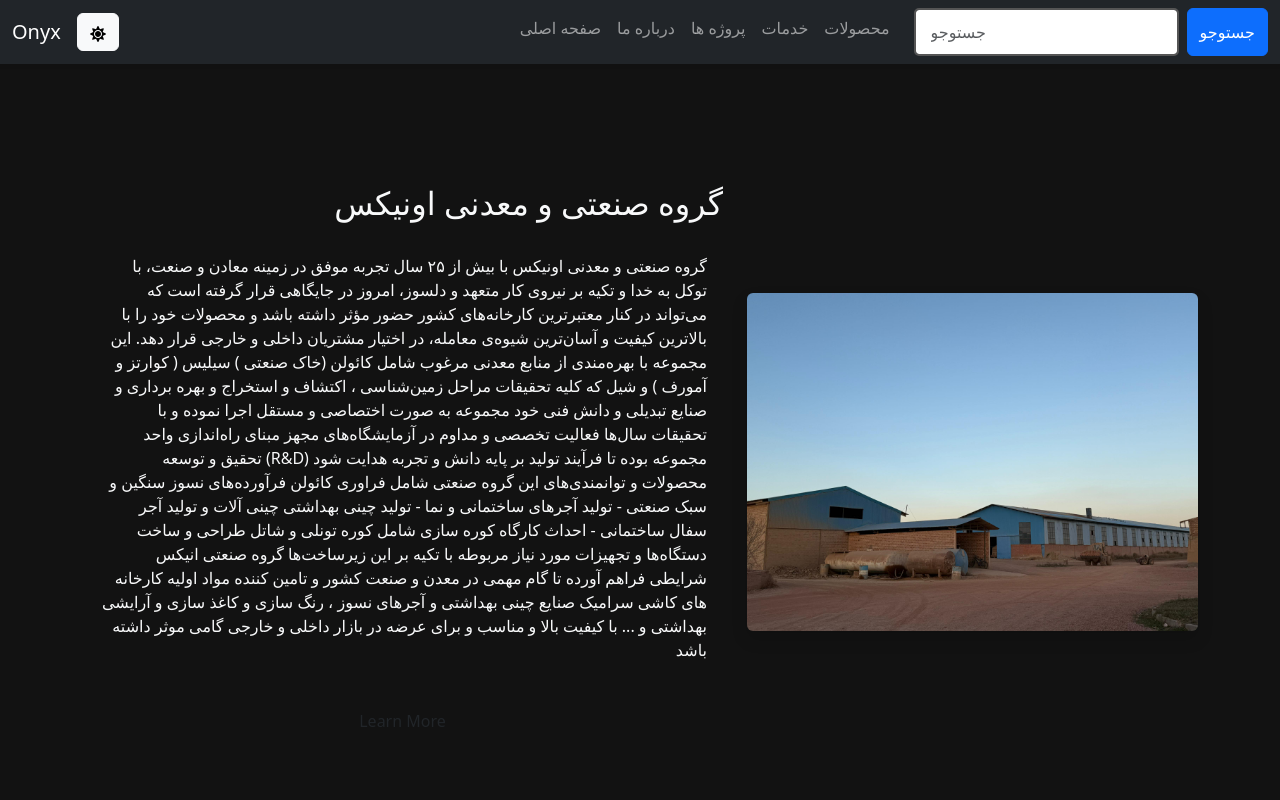
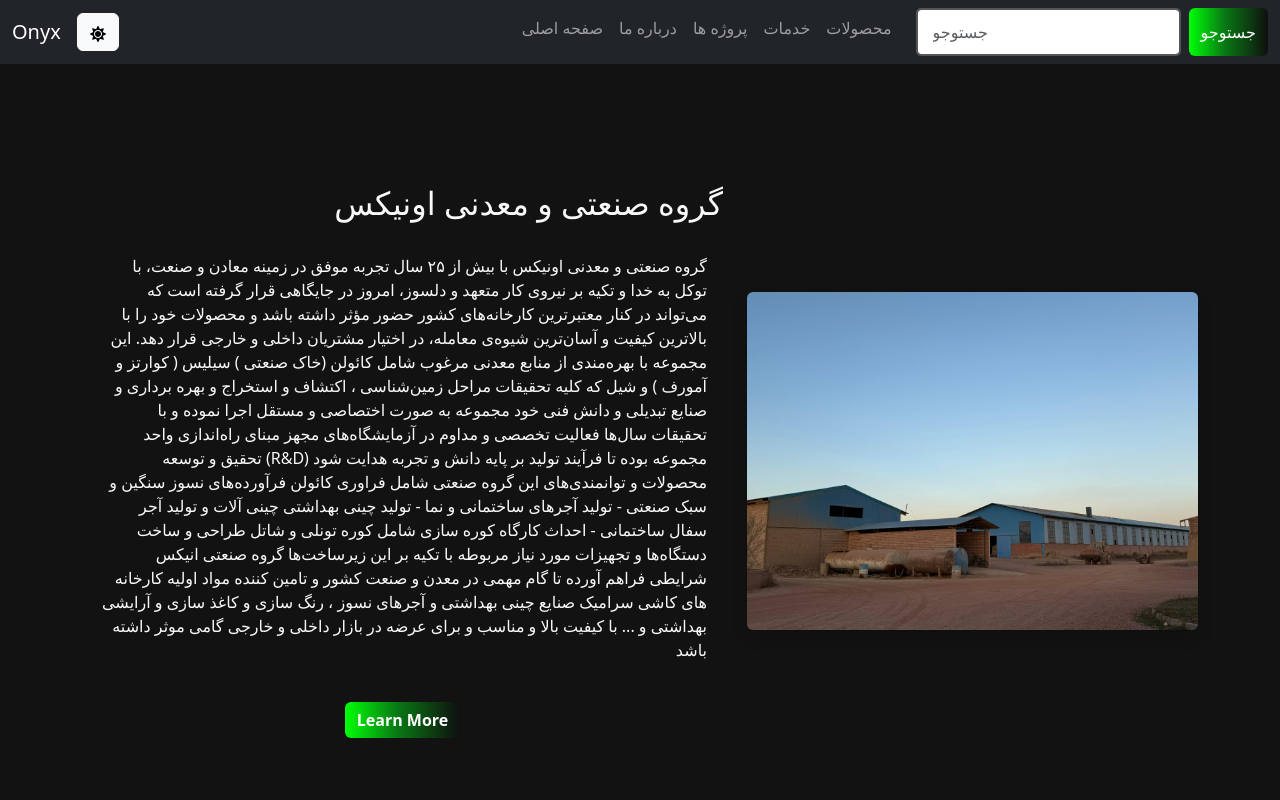
Before and after one commit to Zarpoosh/Onyx, a React (Vite) app: page / in a window 1280 px wide. Shown: the top 800 px of the page. Built offline with nearby package versions, Linux system fonts and the light colour scheme.

Commit message:
gix the bug of the color of btn

```diff
--- a/src/App.tsx
+++ b/src/App.tsx
@@ -3,23 +3,23 @@
 // or less ideally
 import { useState, useEffect } from "react";
 import OffcanvasExample from "./components/navbar/navbar";
-// import ImageSlider from "./components/ slider/InageSlider";
-// import "./styles/global.css"
-// import Services from "./components/services/Services";
-// import Products from "./components/products/Products";
-import BackToTop from "./components/BackToTop";
-// import About from "./components/about/About";
-// import Projects from "./components/projects/Projects";
+import "./styles/global.css"
 import Footer from "./components/footer/Footer";
 import SubscriptionSection from "./components/footer/Subscreption";
 import Header from "./components/header/Headre";
+import BackToTop from "./components/BackToTop";
 import Productsection from "./components/productsection/Productsection";
+// import ImageSlider from "./components/ slider/InageSlider";
+// import Services from "./components/services/Services";
+import Products from "./components/products/Products";
+// import About from "./components/about/About";
+// import Projects from "./components/projects/Projects";
 
 
 const App: React.FC = () => {
   const [darkMode, setDarkMode] = useState(() => {
     const savedMode = localStorage.getItem('darkMode');
-    return savedMode ? JSON.parse(savedMode) : true; // پیش‌فرض تاریک
+    return savedMode ? JSON.parse(savedMode) : true;
   });
 
 // save in local storage
--- a/src/components/BackToTop.tsx
+++ b/src/components/BackToTop.tsx
@@ -32,7 +32,7 @@
       }`}
       style={{
         bottom: '50px',
-        left: '30px', // سمت چپ
+        left: '30px',
         borderRadius: '50%',
         width: '50px',
         height: '50px',
--- a/src/components/products/Products.css
+++ b/src/components/products/Products.css
@@ -15,13 +15,13 @@
   border-top-right-radius: 12px;
 }
 
-.btn-custom {
+/* .btn-custom {
   background: linear-gradient(90deg, rgba(0,255,8,1) 0%, rgba(9,121,20,1) 45%, rgba(15,15,15,1) 100%);
   color: #fff;
   border: none;
   font-weight: 600;
   transition: all 0.3s;
-}
+} */
 
 .btn-custom:hover {
   opacity: 0.9;
--- a/src/styles/global.css
+++ b/src/styles/global.css
@@ -49,3 +49,11 @@
   background-color: inherit;
   color: inherit;
 }
+
+.btn-custom {
+  background: linear-gradient(90deg, rgba(0,255,8,1) 0%, rgba(9,121,20,1) 45%, rgba(15,15,15,1) 100%);
+  color: #fff;
+  border: none;
+  font-weight: 600;
+  transition: all 0.3s;
+}
```
Also changed, not shown: src/components/ slider/InageSlider.css (+4 -6 lines).
